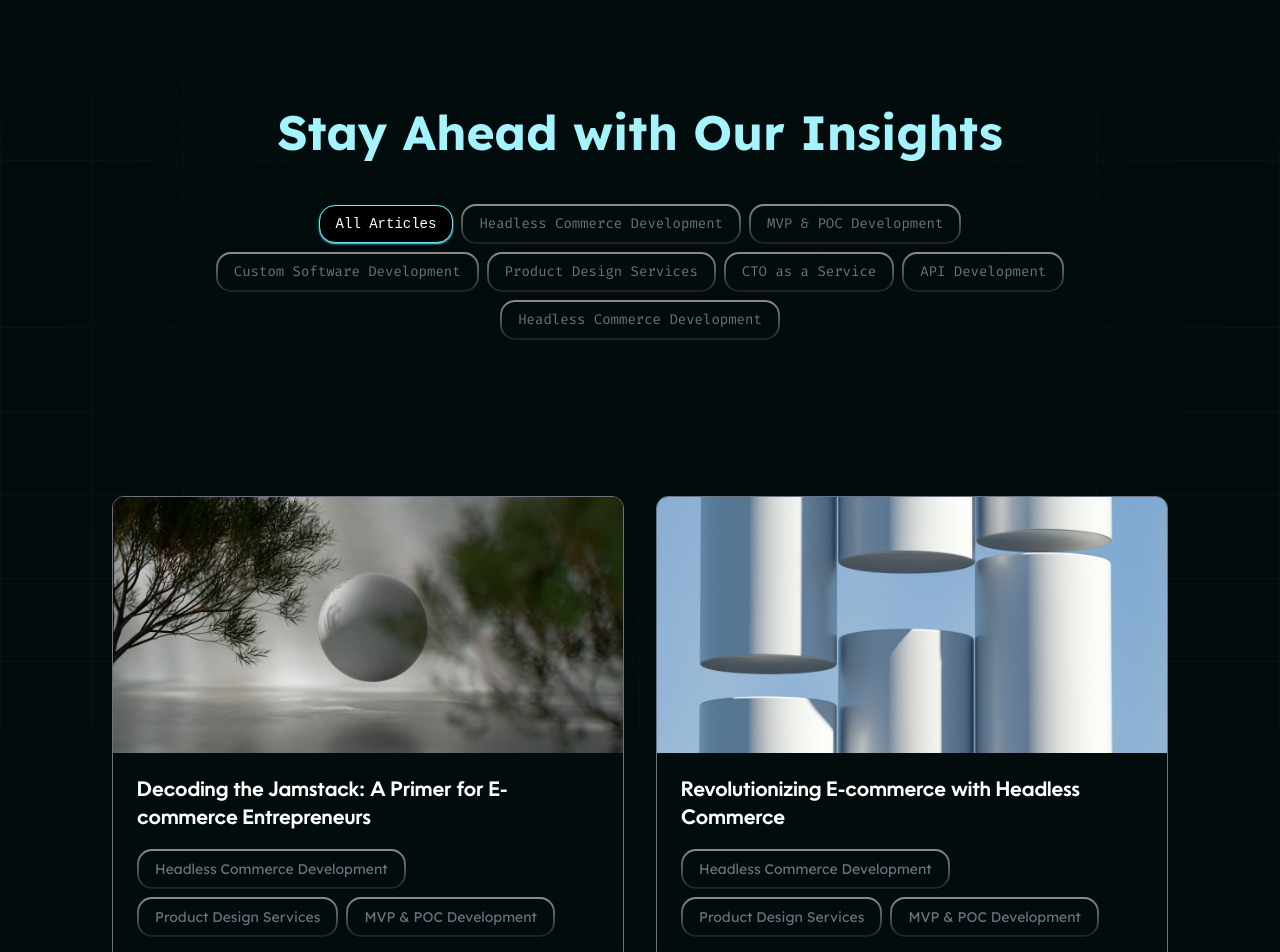
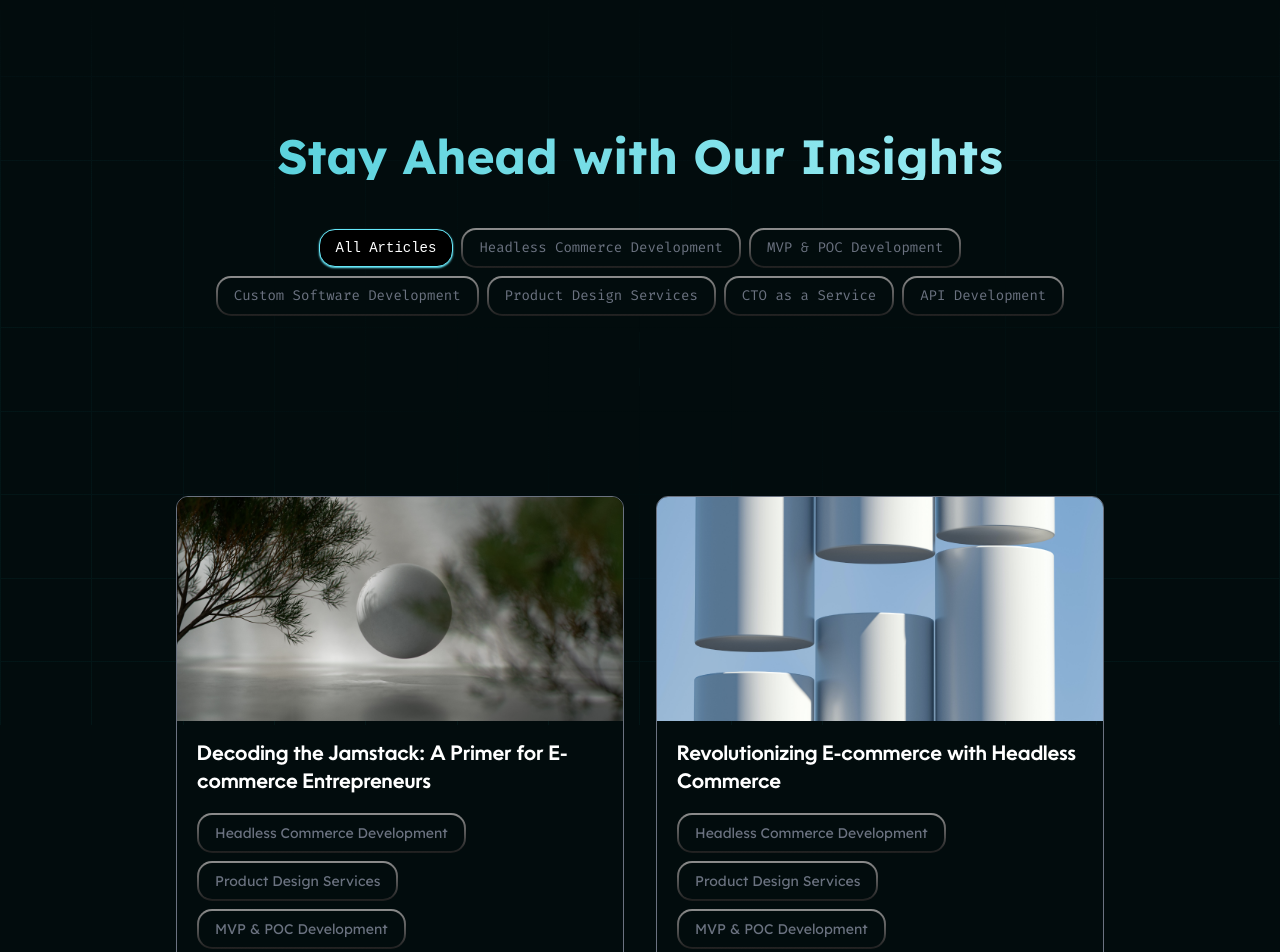
Before and after one commit to PraveenThanikachalam/weframe-praveen, a Next.js app: page /blogs in a window 1280 px wide. Shown: the part 120-1072 px from the top of the page. Built offline with nearby package versions, Linux system fonts and the light colour scheme.

Commit message:
minor bug fixes

```diff
--- a/app/blogs/page.jsx
+++ b/app/blogs/page.jsx
@@ -5,7 +5,7 @@ import React from 'react';
 
 const Blogs = () => {
   return (
-    <main className="relative">
+    <main className="relative ">
       <div>
         <img
           src="/assets/matrix.svg"
@@ -13,10 +13,10 @@ const Blogs = () => {
           alt=""
         />
       </div>
-      <div className="w-full lg:h-[60vh] md:h-[60vh] h-[80vh] flex items-center justify-center">
+      <div className="w-full min-h-[60vh] flex items-center justify-center">
         <div className="lg:w-[70%] w-[90%] flex flex-col items-center justify-center">
           <div className="">
-            <h1 className="lg:text-5xl md:text-5xl text-4xl text-center font-bold text-cyan-200">
+            <h1 className="lg:text-5xl md:text-5xl text-4xl text-center gradient-text font-bold text-cyan-200">
               Stay Ahead with Our Insights
             </h1>
           </div>
@@ -33,7 +33,6 @@ const Blogs = () => {
             <TagButton name={'Product Design Services'} />
             <TagButton name={'CTO as a Service'} />
             <TagButton name={'API Development'} />
-            <TagButton name={'Headless Commerce Development'} />
           </div>
         </div>
       </div>
@@ -76,14 +75,14 @@ const Blogs = () => {
         />
       </div>
 
-      <div className="min-h-[80vh] w-full flex items-center justify-center">
+      <div className="min-h-[80vh] w-full p-6 flex items-center justify-center">
         <NudgeCard
           title={'Book a discovery call to witness speed'}
           label={'Book Now'}
         />
       </div>
 
-      <div className="w-full mt-16 footer h-[60vh] border-b-2 border-gray-800 flex items-center justify-center">
+      <div className="w-full mt-16 footer p-6 h-[60vh] border-b-2 border-gray-800 flex items-center justify-center">
         <NudgeCard
           title={'This text can be changed on purpose'}
           label={'Also this CTA'}
--- a/app/page.js
+++ b/app/page.js
@@ -75,7 +75,7 @@ export default function Home() {
         <Services />
       </div>
 
-      <div className='px-4'>
+      <div className="px-4">
         <NudgeCard
           title={'Book a discovery call to witness speed'}
           label={'Book Now'}
--- a/components/BlogCard.jsx
+++ b/components/BlogCard.jsx
@@ -4,11 +4,11 @@ import Link from 'next/link';
 const BlogCard = ({ title, image, link }) => {
   return (
     <Link href={link} className="flex items-center  justify-center ">
-      <div className="blog mt-6 border  border-gray-500 rounded-xl overflow-hidden w-[80%] min-h-[35vw] lg:w-[40vw] ">
+      <div className="blog mt-6 border  border-gray-500 rounded-xl overflow-hidden w-[80%] min-h-[30vw] lg:w-[35vw] ">
         <div className="">
           <img src={image} className=" w-full" />
         </div>
-        <div className="w-full flex flex-col items-center justify-center p-6 ">
+        <div className="w-full flex flex-col items-center justify-center p-3 lg:p-5 ">
           <div className="w-full">
             <p className="lg:text-xl text-lg md:text-xl font-semibold text-white font-title-font">
               {title}
--- a/components/TagComponent.jsx
+++ b/components/TagComponent.jsx
@@ -6,11 +6,11 @@ const TagComponent = ({ title, labels }) => {
     <div className=" w-full mt-6 flex flex-col items-start gap-3 justify-center">
       <p className="text-sm text-cyan-200">{title}</p>
       <div className="flex flex-wrap gap-2">
-        {labels.map((label) => {
+        {labels.map((label, index) => {
           if (labels[0] === label) {
-            return <TagButton name={label} selected={true} />;
+            return <TagButton key={index} name={label} selected={true} />;
           } else {
-            return <TagButton name={label} />;
+            return <TagButton key={index} name={label} />;
           }
         })}
       </div>
--- a/components/successstory/StoryCard.jsx
+++ b/components/successstory/StoryCard.jsx
@@ -2,8 +2,8 @@ import React from 'react';
 
 const StoryCard = ({ slide, video }) => {
   return (
-    <div className="lg:w-[80%] w-[85%] borderGrd border border-gray-400 rounded-xl flex flex-col-reverse lg:flex-row p-5 ">
-      <div className="lg:w-[40%] w-full flex lg:p-10 p-1 flex-col items-center justify-center">
+    <div className="lg:w-[75%] w-[85%] borderGrd border bg-gradient-to-br from-[#1FBCCB1F] to-[#020C0D] border-gray-400 rounded-xl flex flex-col-reverse lg:flex-row p-5 ">
+      <div className="lg:w-[40%] w-full flex lg:p-6 p-1 flex-col items-center justify-center">
         <h1 className="lg:text-2xl text-lg font-bold text-white">
           Freemium Blog Platform for Entrepreneurs
         </h1>
@@ -43,13 +43,13 @@ const StoryCard = ({ slide, video }) => {
           </button>
         </div>
       </div>
-      <div className="lg:w-[60%] w-full py-2 lg:py-0 flex items-center justify-center">
+      <div className="lg:w-[60%] w-full py-2  lg:py-0 flex items-center justify-center">
         {video ? (
-          <video width="0" height="0" className="w-[90%]" controls>
-            <source src="/assets/demo.mp4" muted type="video/mp4" />
+          <video width="0" height="0" className="w-[85%] h-[95%]" playsInline>
+            <source src="/assets/demo.mp4" type="video/mp4" />
           </video>
         ) : (
-          <img className="w-[95%]" src="/assets/img1.png" alt="" />
+          <img className=" w-[85%]" src="/assets/img1.png" alt="" />
         )}
       </div>
     </div>
```
